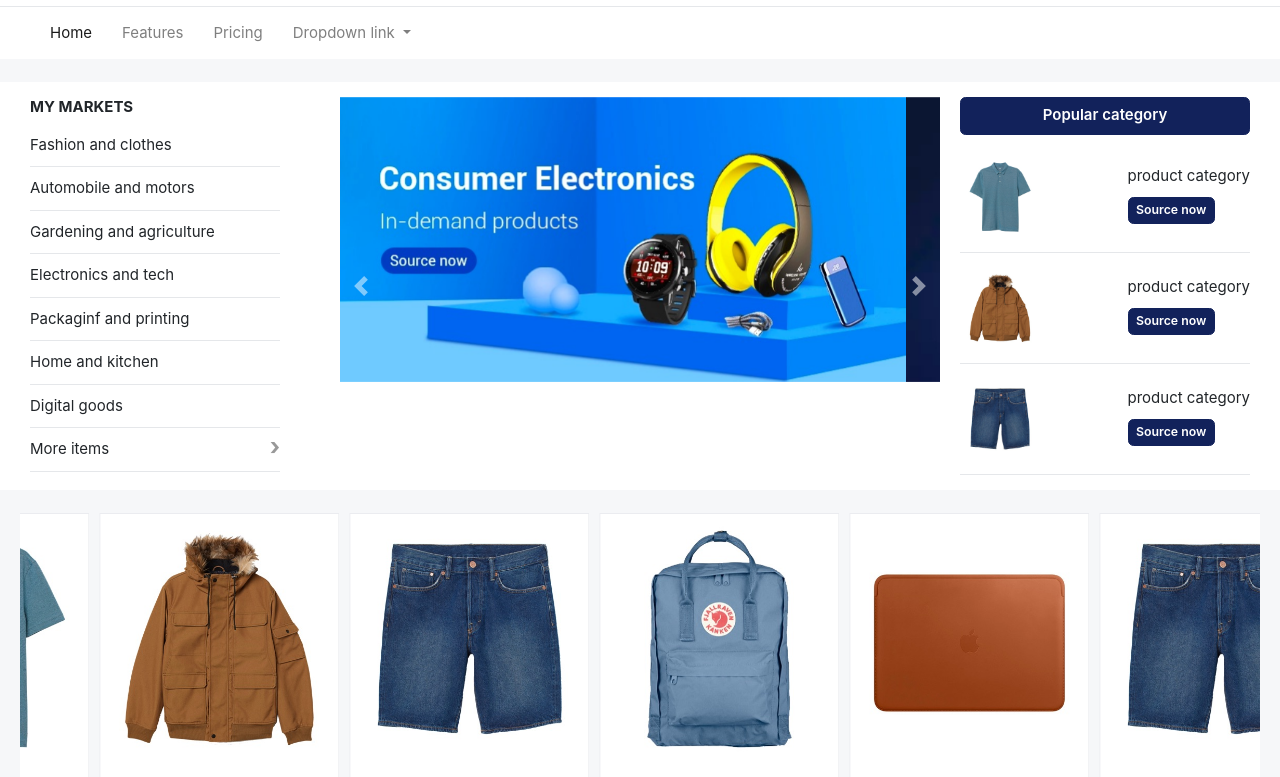
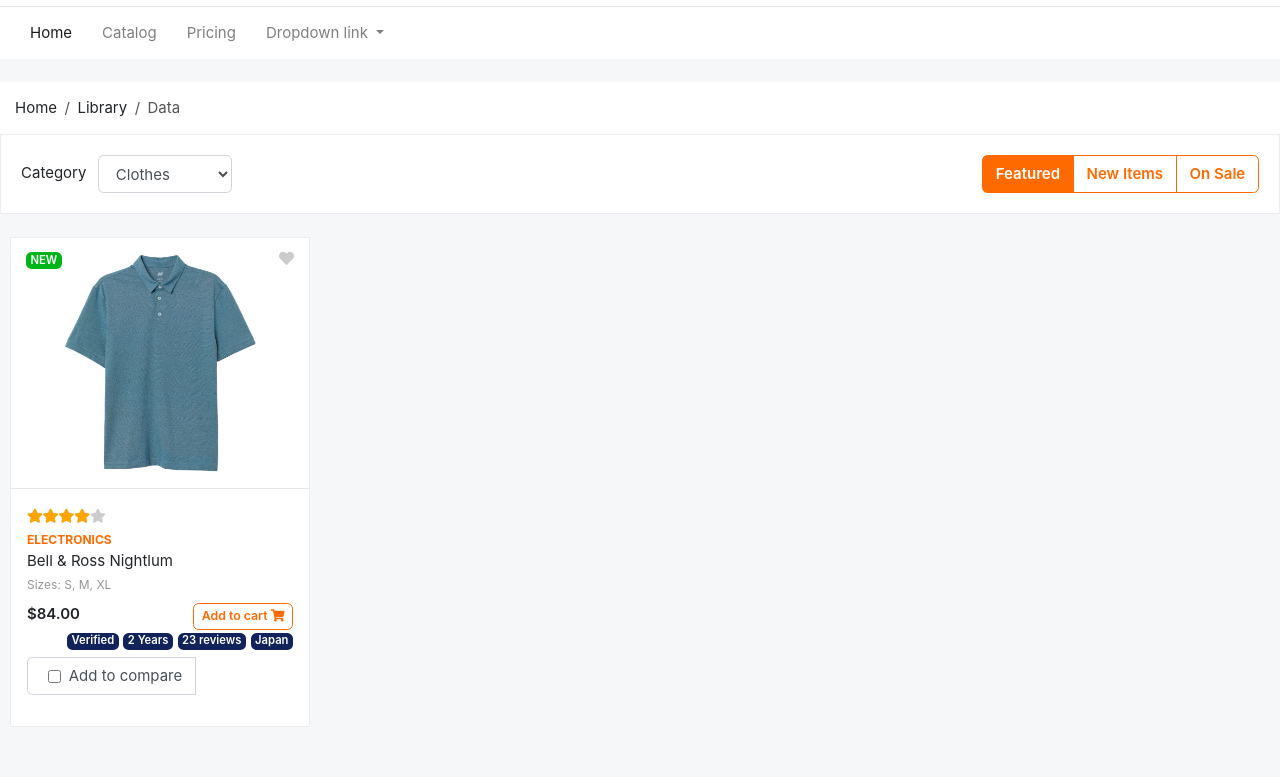
Before and after one commit to PerpetuumG/alistyle, a plain HTML site: page index.html in a window 1280 px wide. Shown: the part 111-888 px from the top of the page. Drawn offline with Linux system fonts and the light colour scheme; a web font is replaced by a local one.

Commit message:
Каталог товаров

```diff
--- a/index.html
+++ b/index.html
@@ -19,7 +19,7 @@
 
     <!-- custom style -->
     <link href="css/ui.css" rel="stylesheet" type="text/css" />
-    <link href="css/responsive.css" rel="stylesheet" />
+    <!-- <link href="css/responsive.css" rel="stylesheet" /> -->
 
     <!-- custom javascript -->
     <script src="js/script.js" type="text/javascript"></script>
@@ -147,7 +147,7 @@
                                 <a class="nav-link" href="#">Home <span class="sr-only">(current)</span></a>
                             </li>
                             <li class="nav-item">
-                                <a class="nav-link" href="#">Features</a>
+                                <a class="nav-link" href="#">Catalog</a>
                             </li>
                             <li class="nav-item">
                                 <a class="nav-link" href="#">Pricing</a>
@@ -169,6 +169,105 @@
             </div>
         </div>
     </header> <!-- section-header.// -->
+    <br>
+    <main class="main-content">
+        <section class="breadcrumbs">
+            <div class="container">
+                <div class="row  bg-white p-3">
+                    <nav aria-label="breadcrumb">
+                        <ol class="breadcrumb">
+                            <li class="breadcrumb-item"><a href="#">Home</a></li>
+                            <li class="breadcrumb-item"><a href="#">Library</a></li>
+                            <li class="breadcrumb-item active" aria-current="page">Data</li>
+                        </ol>
+                    </nav>
+                </div>
+            </div>
+        </section>
+        <section class="filters">
+            <div class="container">
+                <div class="row">
+                    <div class="card w-100">
+                        <div class="card-body d-flex">
+                            <div class="form-inline d-inline-flex mr-auto">
+                                <labe>Category
+                                    <select class="ml-2 form-control">
+                                        <option>Clothes</option>
+                                        <option>Electronics</option>
+                                        <option>Home Items</option>
+                                        <option>Foods</option>
+                                    </select>
+                                </labe>
+                            </div>
+                            <div class="btn-group" role="group" aria-label="Filter by">
+                                <button type="button" class="btn btn-outline-primary active">Featured</button>
+                                <button type="button" class="btn btn-outline-primary">New Items</button>
+                                <button type="button" class="btn btn-outline-primary">On Sale</button>
+                            </div>
+                        </div>
+                    </div> <!-- card.// -->
+                </div>
+            </div>
+        </section>
+        <section class="product-grid my-4">
+            <div class="container">
+                <div class="row">
+                    <div class="col-md-3 col-sm-6">
+                        <figure class="card card-product-grid">
+                            <span class="topbar">
+                                <span class="badge badge-success"> NEW </span>
+                            </span>
+                            <div class="img-wrap"> <img src="images/items/1.jpg">
+                                <span class="topbar">
+                                    <a href="#" class="float-right"><i class="fa fa-heart"></i></a>
+                                </span>
+                                <a class="btn-overlay" href="#"><i class="fa fa-search-plus"></i> Quick view</a>
+                            </div>
+                            <figcaption class="info-wrap border-top">
+                                <div>
+                                    <ul class="rating-stars">
+                                        <li style="width:80%" class="stars-active">
+                                            <i class="fa fa-star"></i><i class="fa fa-star"></i><i
+                                                class="fa fa-star"></i><i class="fa fa-star"></i><i
+                                                class="fa fa-star"></i>
+                                        </li>
+                                        <li>
+                                            <i class="fa fa-star"></i><i class="fa fa-star"></i><i
+                                                class="fa fa-star"></i><i class="fa fa-star"></i><i
+                                                class="fa fa-star"></i>
+                                        </li>
+                                    </ul>
+                                </div>
+                                <small class="text-uppercase font-weight-bolder text-warning">ELECTRONICS</small>
+                                <a href="#" class="title">Bell &amp; Ross Nightlum</a>
+                                <small class="text-muted">Sizes: S, M, XL</small>
+                                <div class="price mt-2">
+                                    <var class="price">$84.00</var> <!-- price-wrap.// -->
+                                    <a href="#" class="btn btn-sm btn-outline-primary float-right">Add to cart <i
+                                            class="fa fa-shopping-cart"></i></a>
+                                </div> <!-- action-wrap.end -->
+                                <ul class="characteristics d-flex my-2 justify-content-between">
+                                    <li class="badge badge-secondary">Verified</li>
+                                    <li class="badge badge-secondary">2 Years</li>
+                                    <li class="badge badge-secondary">23 reviews</li>
+                                    <li class="badge badge-secondary">Japan</li>
+                                </ul>
+                                <div class="input-group mb-3">
+                                    <div class="input-group-prepend">
+                                        <div class="input-group-text bg-white w-100 d-flex align-items-center">
+                                            <input type="checkbox" aria-label="Checkbox for following text input"
+                                                id="checkbox" class="mx-2">
+                                            <span for="checkbox">Add to compare</span>
+                                        </div>
+                                    </div>
+                                </div>
+                            </figcaption>
+                        </figure> <!-- card // -->
+                    </div> <!-- col.// -->
+                </div>
+            </div>
+        </section>
+    </main>
     <br>
     <main class="main-content">
         <section class="banner-section">
```
